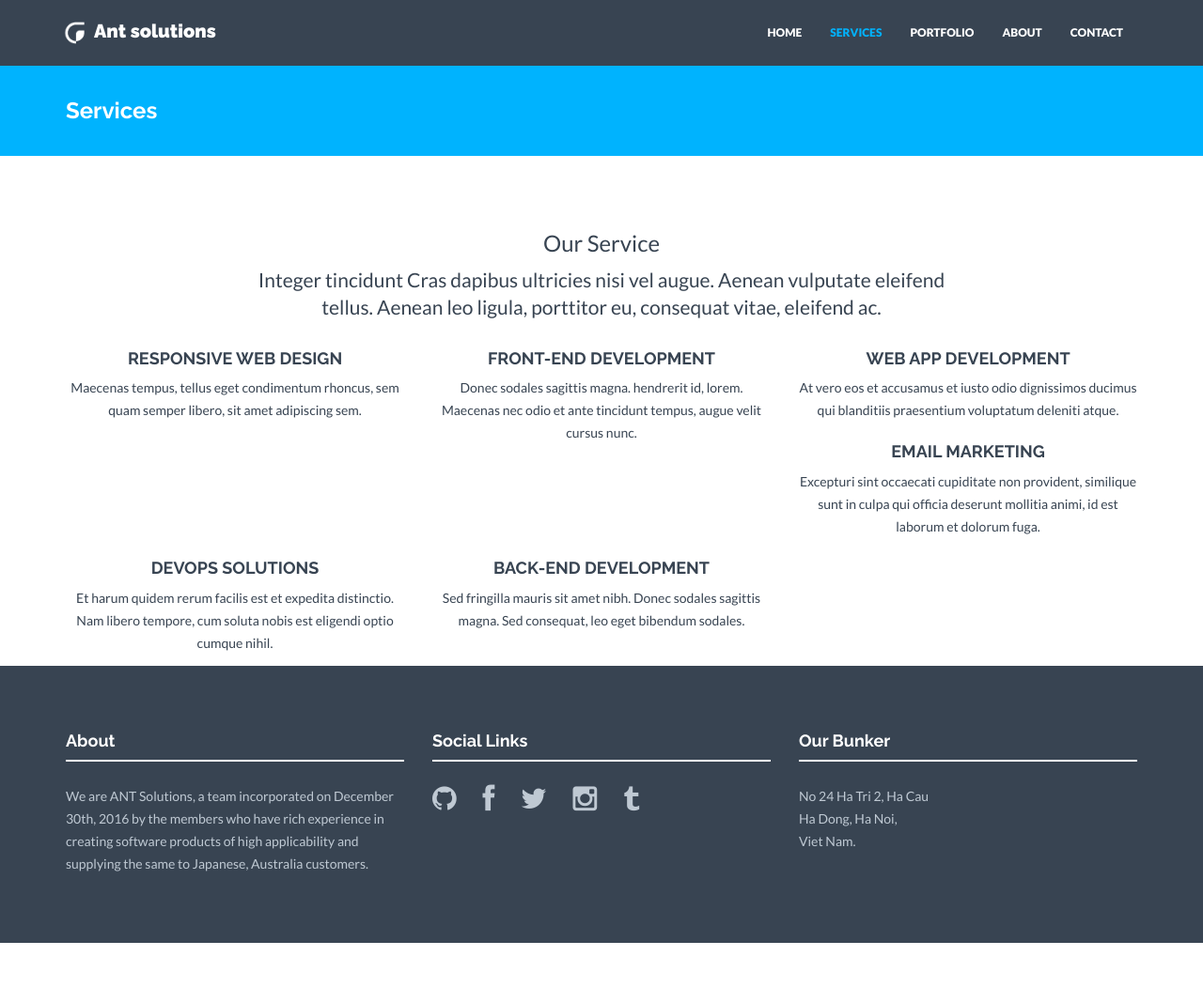
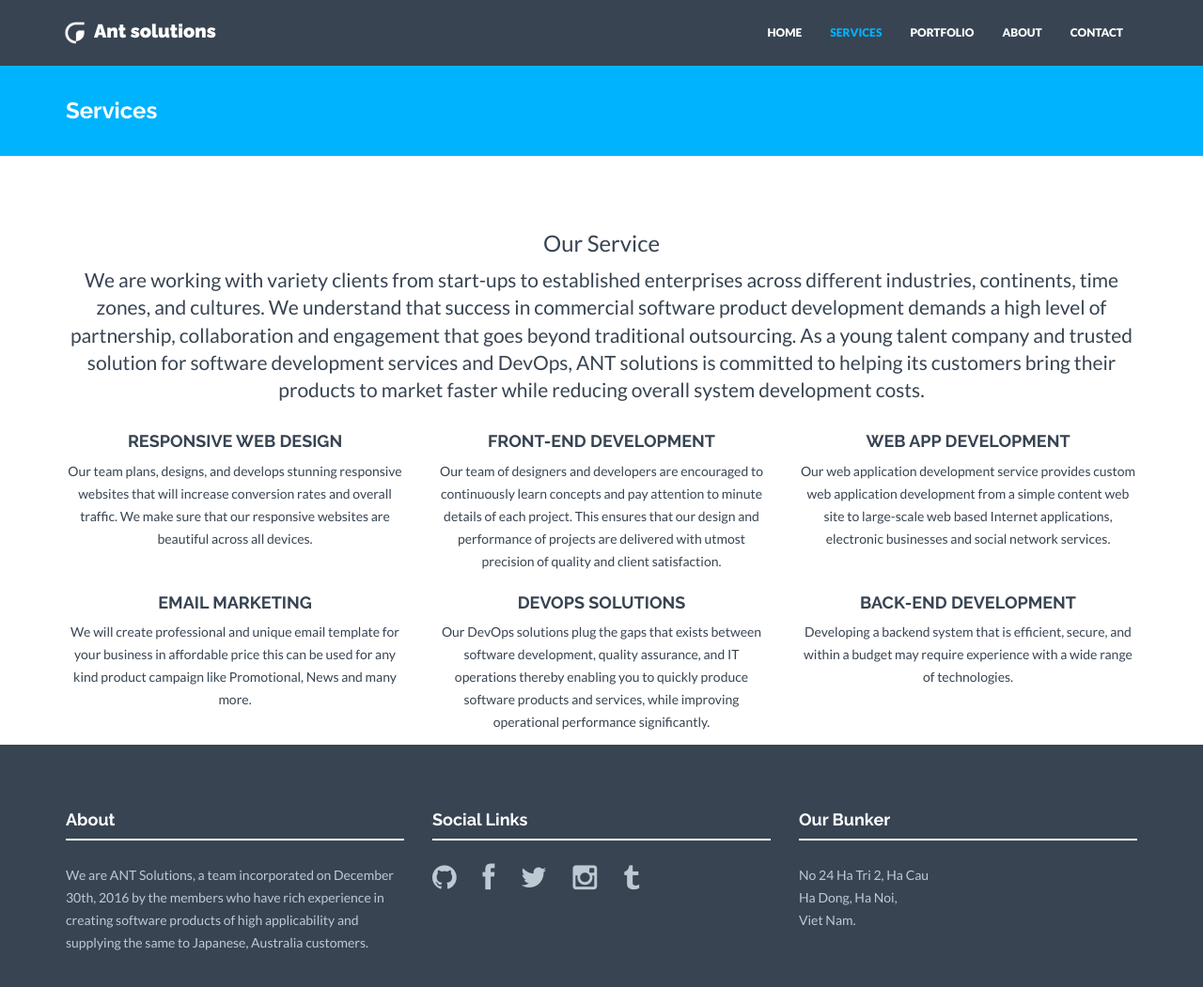
Before and after one commit to ant-software/ant-software.github.io, a Jekyll site: the page built from services.html, in a window 1280 px wide and 1088 px high. Shown: the top 1051 px of the window at 94% size. Built offline with Jekyll 4.4.1, drawn with Linux system fonts in a browser that asks for light colours; nearby versions of some CDN libraries.

Commit message:
Update services content.

```diff
--- a/services.html
+++ b/services.html
@@ -6,42 +6,43 @@ permalink: /services/
 
 <div class="container text-center">
     <div class="row text-center">
-        <div class="col-md-8 col-md-offset-2">
+        <div class="col-md-12">
             <h3 class="h3">Our Service</h3>
-            <div class="spacer-15"></div>
-            <p class="lead">Integer tincidunt Cras dapibus ultricies nisi vel augue. Aenean vulputate eleifend tellus. Aenean leo ligula, porttitor eu, consequat vitae, eleifend ac.</p>
+            <p class="lead">We are working with variety clients from start-ups to established enterprises across different industries, continents, time zones, and cultures. We understand that success in commercial software product development demands a high level of partnership, collaboration and engagement that goes beyond traditional outsourcing. As a young talent company and trusted solution for software development services and DevOps, ANT solutions is committed to helping its customers bring their products to market faster while reducing overall system development costs.</p>
         </div>
     </div>
     <div class="row mt-60">
         <div class="col-md-4 mb-45">
             <div class="page-icon-top"><i class="ion ion-ios-compose-outline"></i></div>
             <h4>RESPONSIVE WEB DESIGN</h4>
-            <p>Maecenas tempus, tellus eget condimentum rhoncus, sem quam semper libero, sit amet adipiscing sem.</p>
+            <p>Our team plans, designs, and develops stunning responsive websites that will increase conversion rates and overall traffic. We make sure that our responsive websites are beautiful across all devices.</p>
         </div>
         <div class="col-md-4 mb-45">
             <div class="page-icon-top"><i class="ion ion-ios-gear-outline"></i></div>
             <h4>FRONT-END DEVELOPMENT</h4>
-            <p>Donec sodales sagittis magna. hendrerit id, lorem. Maecenas nec odio et ante tincidunt tempus, augue velit cursus nunc.</p>
+            <p>Our team of designers and developers are encouraged to continuously learn concepts and pay attention to minute details of each project. This ensures that our design and performance of projects are delivered with utmost precision of quality and client satisfaction.</p>
         </div>
         <div class="col-md-4 mb-45">
             <div class="page-icon-top"><i class="ion ion-social-apple-outline"></i></div>
             <h4>WEB APP DEVELOPMENT</h4>
-            <p>At vero eos et accusamus et iusto odio dignissimos ducimus qui blanditiis praesentium voluptatum deleniti atque.</p>
+            <p>Our web application development service provides custom web application development from a simple content web site to large-scale web based Internet applications, electronic businesses and social network services.</p>
         </div>
+    </div>
+    <div class="row mt-60">
         <div class="col-md-4 mb-45">
             <div class="page-icon-top"><i class="ion ion-ios-compose-outline"></i></div>
             <h4>EMAIL MARKETING</h4>
-            <p>Excepturi sint occaecati cupiditate non provident, similique sunt in culpa qui officia deserunt mollitia animi, id est laborum et dolorum fuga.</p>
+            <p>We will create professional and unique email template for your business in affordable price this can be used for any kind product campaign like Promotional, News and many more.</p>
         </div>
         <div class="col-md-4 mb-45">
             <div class="page-icon-top"><i class="ion ion-ios-gear-outline"></i></div>
             <h4>DEVOPS SOLUTIONS</h4>
-            <p>Et harum quidem rerum facilis est et expedita distinctio. Nam libero tempore, cum soluta nobis est eligendi optio cumque nihil.</p>
+            <p>Our DevOps solutions plug the gaps that exists between software development, quality assurance, and IT operations thereby enabling you to quickly produce software products and services, while improving operational performance significantly.</p>
         </div>
         <div class="col-md-4 mb-45">
             <div class="page-icon-top"><i class="ion ion-social-apple-outline"></i></div>
             <h4>BACK-END DEVELOPMENT</h4>
-            <p>Sed fringilla mauris sit amet nibh. Donec sodales sagittis magna. Sed consequat, leo eget bibendum sodales.</p>
+            <p>Developing a backend system that is efficient, secure, and within a budget may require experience with a wide range of technologies. </p>
         </div>
     </div>
 </div>
```
